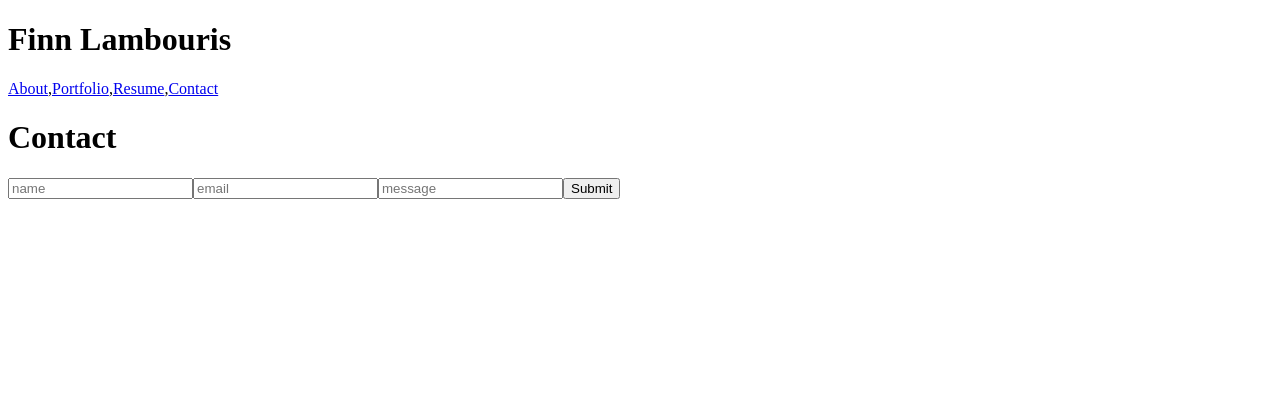
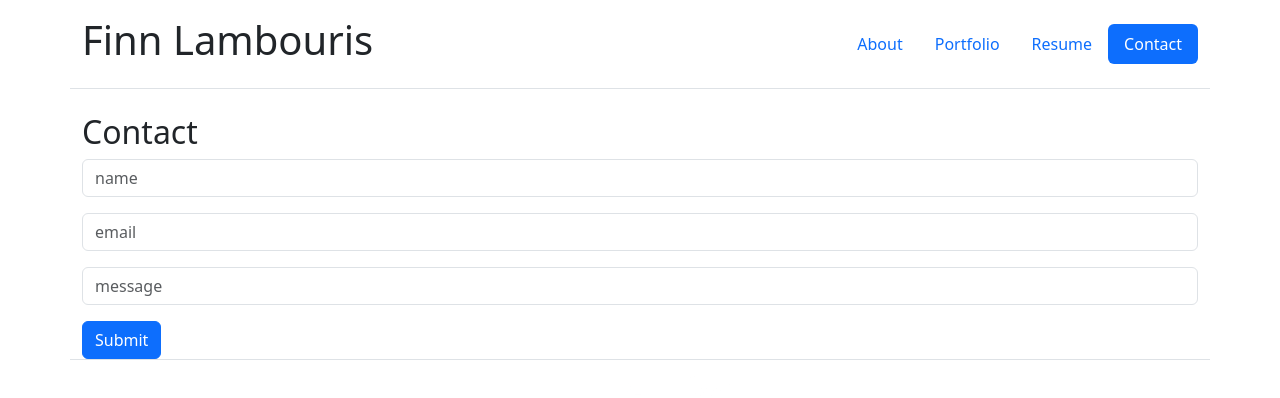
Before and after one commit to finnlambouris/msu-20_react-challenge_react-portfolio, a React (Vite) app: page /contact in a window 1280 px wide. Shown: the top 398 px of the page. Built offline with nearby package versions, Linux system fonts and the light colour scheme.

Commit message:
navigation shows which tab the user is on

```diff
--- a/index.html
+++ b/index.html
@@ -4,9 +4,11 @@
     <meta charset="UTF-8">
     <meta name="viewport" content="width=device-width, initial-scale=1.0">
     <title>Finn Lambouris</title>
+    <link href="https://cdn.jsdelivr.net/npm/bootstrap@5.3.3/dist/css/bootstrap.min.css" rel="stylesheet" integrity="sha384-QWTKZyjpPEjISv5WaRU9OFeRpok6YctnYmDr5pNlyT2bRjXh0JMhjY6hW+ALEwIH" crossorigin="anonymous">
 </head>
 <body>
     <div id="root"></div>
     <script type="module" src="./src/main.jsx"></script>
+    <script src="https://cdn.jsdelivr.net/npm/bootstrap@5.3.3/dist/js/bootstrap.bundle.min.js" integrity="sha384-YvpcrYf0tY3lHB60NNkmXc5s9fDVZLESaAA55NDzOxhy9GkcIdslK1eN7N6jIeHz" crossorigin="anonymous"></script>
 </body>
 </html>
--- a/package.json
+++ b/package.json
@@ -8,6 +8,7 @@
         "build": "vite build"
     },
     "dependencies": {
+        "bootstrap": "^5.3.3",
         "react": "^18.3.1",
         "react-dom": "^18.3.1",
         "react-router-dom": "^6.24.0"
--- a/src/components/Application.jsx
+++ b/src/components/Application.jsx
@@ -1,9 +1,9 @@
-import forkYeah from "../../public/img/fork-yeah.png";
-import techBlog from "../../public/img/tech-blog.png";
-import boozyBitches from "../../public/img/boozy-bitches.png";
-import survivalGuide from "../../public/img/survival-guide.png";
-import weatherDashboard from "../../public/img/weather-dashboard.png";
-import codeQuiz from "../../public/img/code-quiz.png";
+import forkYeah from "/img/fork-yeah.png";
+import techBlog from "/img/tech-blog.png";
+import boozyBitches from "/img/boozy-bitches.png";
+import survivalGuide from "/img/survival-guide.png";
+import weatherDashboard from "/img/weather-dashboard.png";
+import codeQuiz from "/img/code-quiz.png";
 
 const applications = [
   {
@@ -54,16 +54,15 @@ const applications = [
 
 export default function Application() {
   return (
-    <>
-      <h2>My Developed Applications</h2>
+    <ul className="row g-4 list-unstyled">
       {applications.map((app) => (
-        <li>
+        <li className="col-md-4" key={app.title}>
           <h3>{app.title}</h3>
-          <img src={app.photo} alt={`A photo of ${app.title}`} />
-          <p><a href={app.deployedLink}>Deployed Application</a></p>
-          <p><a href={app.githubLink}>GitHub Repository</a></p>
+          <img src={app.photo} alt={`A photo of ${app.title}`} className="img-fluid" /> {/* Responsive image */}
+          <p><a href={app.deployedLink} className="btn btn-primary">Deployed Application</a></p>
+          <p><a href={app.githubLink} className="btn btn-primary">GitHub Repository</a></p>
         </li>
       ))}
-    </>
+    </ul>
   );
 }
--- a/src/components/Footer.jsx
+++ b/src/components/Footer.jsx
@@ -1,13 +1,19 @@
-import gitHub from "../../public/img/GitHub.png";
-import linkedin from "../../public/img/LinkedIn.png";
-import instagram from "../../public/img/Instagram.png"
+import gitHub from "/img/GitHub.png";
+import linkedin from "/img/LinkedIn.png";
+import instagram from "/img/Instagram.png"
 
 export default function Footer() {
     return (
-        <>
-            <a href="https://github.com/finntendoverse"><img src={gitHub} alt="GitHub icon"/></a>
-            <a href="https://github.com/finntendoverse"><img src={linkedin} alt="LinkedIn icon"/></a>
-            <a href="https://github.com/finntendoverse"><img src={instagram} alt="Instagram icon"/></a>
-        </>
+        <footer className="container d-flex flex-wrap justify-content-center align-items-center py-3 border-top">
+        <a href="https://github.com/finntendoverse" target="_blank">
+            <img src={gitHub} alt="GitHub icon" className="me-3" width="50" height="50" />
+        </a>
+        <a href="https://www.linkedin.com/in/finnlambouris" target="_blank">
+            <img src={linkedin} alt="LinkedIn icon" className="me-3" width="50" height="50" />
+        </a>
+        <a href="https://www.instagram.com/finnlambouris" target="_blank">
+            <img src={instagram} alt="Instagram icon" width="50" height="50" />
+        </a>
+        </footer>
     );
 }
--- a/src/components/Form.jsx
+++ b/src/components/Form.jsx
@@ -51,7 +51,8 @@ function Form() {
 
   return (
     <>
-        <form onSubmit={handleFormSubmit}>
+      <form onSubmit={handleFormSubmit} className="form-group">
+        <div className="mb-3">
           <input
             value={name}
             name="name"
@@ -59,7 +60,10 @@ function Form() {
             onBlur={handleClickAway}
             type="text"
             placeholder="name"
+            className="form-control"
           />
+        </div>
+        <div className="mb-3">
           <input
             value={email}
             name="email"
@@ -67,7 +71,10 @@ function Form() {
             onBlur={handleClickAway}
             type="text"
             placeholder="email"
+            className="form-control"
           />
+        </div>
+        <div className="mb-3">
           <input
             value={message}
             name="message"
@@ -75,11 +82,13 @@ function Form() {
             onBlur={handleClickAway}
             type="text"
             placeholder="message"
+            className="form-control"
           />
-        <button type="submit">Submit</button>
+        </div>
+        <button type="submit" className="btn btn-primary">Submit</button>
       </form>
       {errorMessage && (
-            <p>{errorMessage}</p>
+        <p className="text-danger">{errorMessage}</p>
       )}
     </>
   );
--- a/src/components/Header.jsx
+++ b/src/components/Header.jsx
@@ -1,15 +1,47 @@
-import { Link } from 'react-router-dom';
+import { Link, useLocation } from "react-router-dom";
 
 export default function Header() {
-    return (
-        <>
-            <h1>Finn Lambouris</h1>
-            <nav>
-                <Link to="/about">About</Link>,
-                <Link to="/portfolio">Portfolio</Link>,
-                <Link to="/resume">Resume</Link>,
-                <Link to="/contact">Contact</Link>
-            </nav>
-        </>
-    );
+  const currentPage = useLocation().pathname;
+
+  return (
+    <header className="container d-flex flex-wrap justify-content-between align-items-center py-3 mb-4 border-bottom">
+      <h1 className="fs-1">Finn Lambouris</h1>
+      <nav>
+        <ul className="nav nav-pills">
+          <li className="nav-item">
+            <Link
+              to="/about"
+              className={currentPage === '/about' ? 'nav-link active' : 'nav-link'}
+            >
+              About
+            </Link>
+          </li>
+          <li className="nav-item">
+            <Link
+              to="/portfolio"
+              className={currentPage === '/portfolio' ? 'nav-link active' : 'nav-link'}
+            >
+              Portfolio
+            </Link>
+          </li>
+          <li className="nav-item">
+            <Link
+              to="/resume"
+              className={currentPage === '/resume' ? 'nav-link active' : 'nav-link'}
+            >
+              Resume
+            </Link>
+          </li>
+          <li className="nav-item">
+            <Link
+              to="/contact"
+              className={currentPage === '/contact' ? 'nav-link active' : 'nav-link'}
+            >
+              Contact
+            </Link>
+          </li>
+        </ul>
+      </nav>
+    </header>
+  );
 }
--- a/src/pages/ContactPage.jsx
+++ b/src/pages/ContactPage.jsx
@@ -2,9 +2,9 @@ import Form from "../components/Form.jsx";
 
 export default function ContactPage() {
     return (
-        <>
-            <h1>Contact</h1>
+        <div className="container">
+            <h2>Contact</h2>
             <Form />
-        </>
+        </div>
     );
 }
--- a/src/pages/ErrorPage.jsx
+++ b/src/pages/ErrorPage.jsx
@@ -5,12 +5,10 @@ export default function ErrorPage() {
   console.error(error);
 
   return (
-    <div id="error-page">
-      <h1>Oops!</h1>
+    <div className="container">
+      <h2>Oops!</h2>
       <p>Sorry, an unexpected error has occurred.</p>
-      <p>
-        <i>{error.statusText || error.message}</i>
-      </p>
+      <p><i>{error.statusText || error.message}</i></p>
     </div>
   );
 }
--- a/src/pages/PortfolioPage.jsx
+++ b/src/pages/PortfolioPage.jsx
@@ -2,11 +2,9 @@ import Application from "../components/Application.jsx"
 
 export default function PortfolioPage() {
     return (
-        <>
-            <h2>Portfolio</h2>
-            <ul>
-                <Application />
-            </ul>
-        </>
+        <div className="container">
+            <h2 className="h2">Portfolio</h2>
+            <Application />
+        </div>
     );
 }
--- a/src/pages/ResumePage.jsx
+++ b/src/pages/ResumePage.jsx
@@ -1,8 +1,8 @@
 export default function ResumePage() {
     return (
-        <>
+        <div className="container">
             <h2>Resume</h2>
-            <a href="https://drive.google.com/file/d/1Z26ib01Ofruc-f3bH02qp2s57oM_X3gD/view?usp=sharing">Finn's resume</a>
+            <a href="https://drive.google.com/file/d/1Z26ib01Ofruc-f3bH02qp2s57oM_X3gD/view?usp=sharing" target="_blank">Finn's resume</a>
             <h3>Skills</h3>
             <ul>
                 <li>Responsive Web Design - HTML, CSS, & JavaScript</li>
@@ -20,6 +20,6 @@ export default function ResumePage() {
                 <li>Videography/photography with a Sony NX5 or DSLR camera</li>
                 <li>Social Media Management - Instagram, Twitter (X), LinkedIn, Facebook, Tik Tok, HootSuite</li>
             </ul>
-        </>
+        </div>
     );
 }
```
Also changed, not shown: src/pages/AboutMePage.jsx (+13 -7 lines), 14 other files (tests, documents, lock files or other folders). Lines whose indentation alone changed are shown as unchanged.
